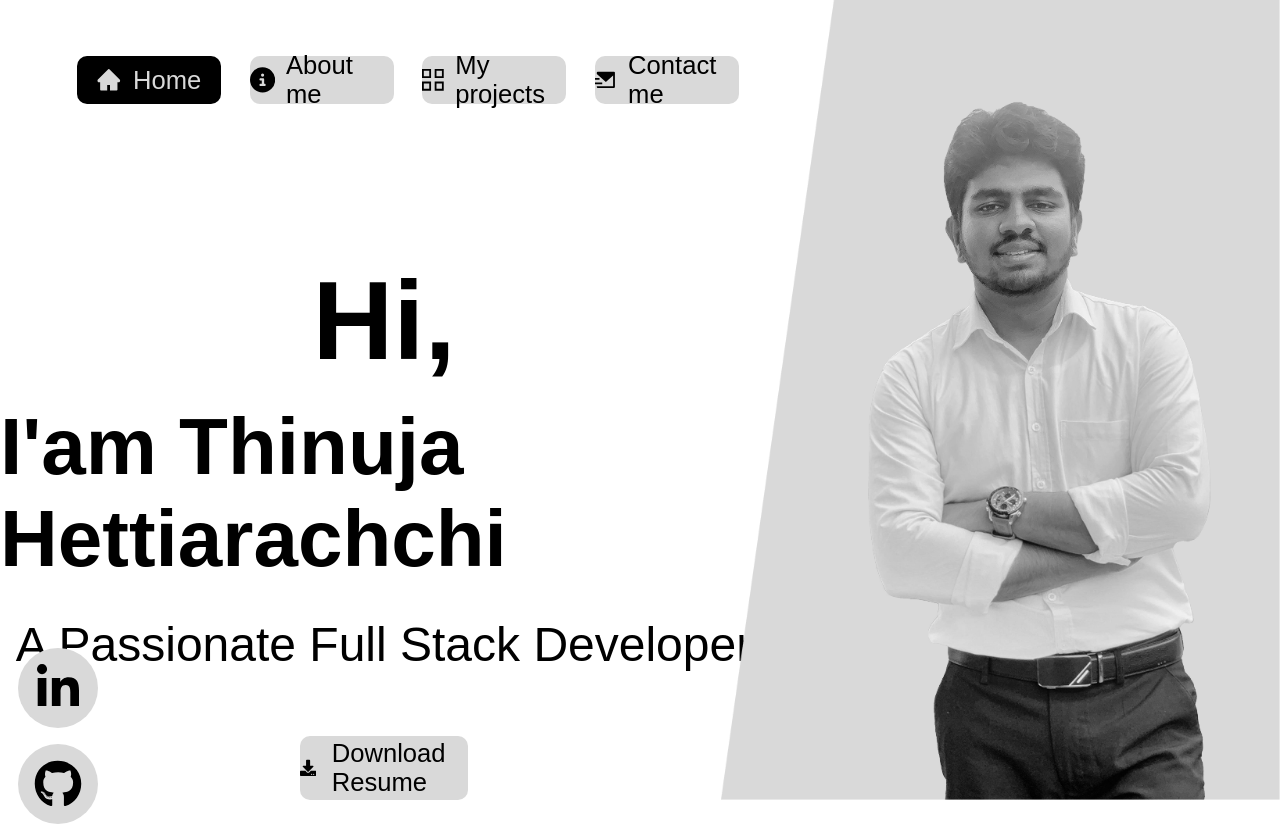
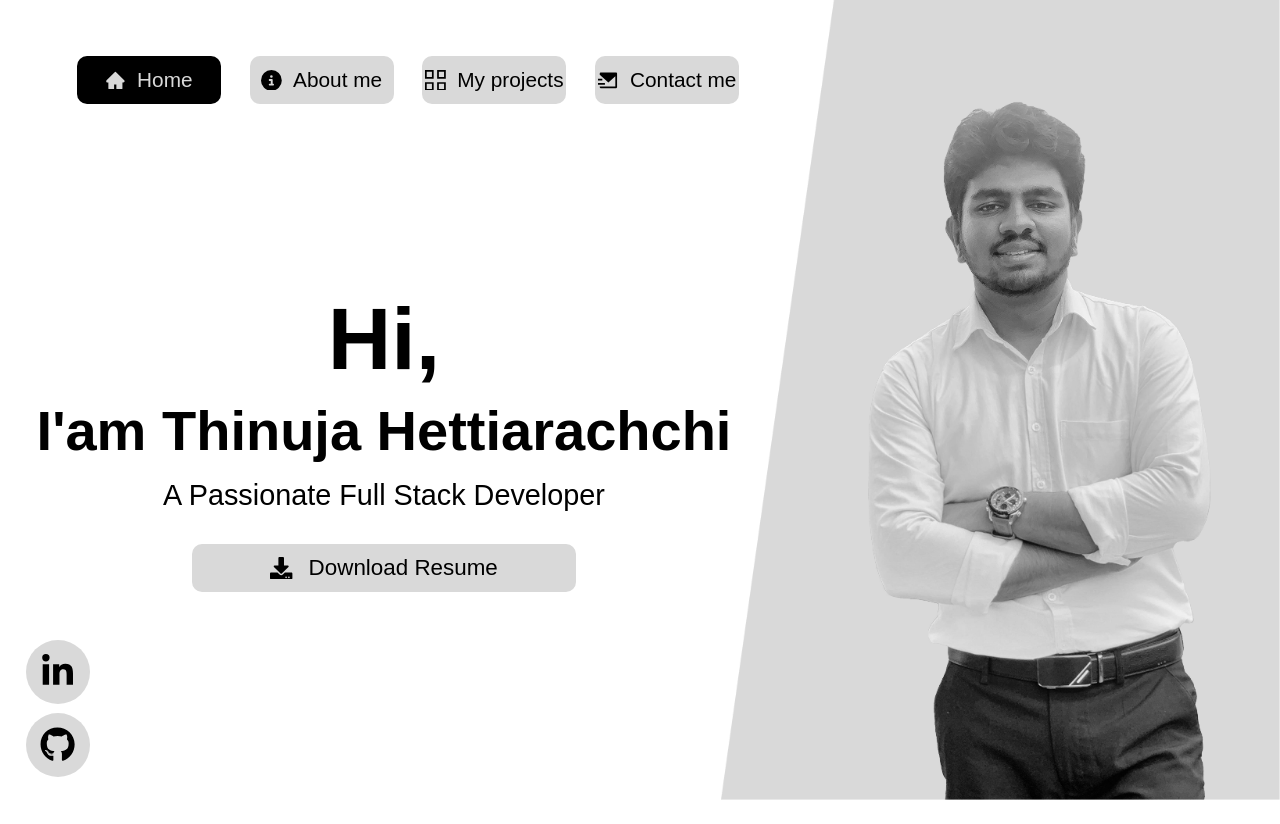
Before and after one commit to Thinuj01/Thinuj01.github.io, a React (Vite) app: page / in a window 1280 px wide. After the commit the page ends 800 px from the top, so only its background shows below. Built offline with nearby package versions, Linux system fonts and the light colour scheme; a web font is replaced by a local one.

Commit message:
mac  responsive updated

```diff
--- a/src/styling/AboutMe.css
+++ b/src/styling/AboutMe.css
@@ -24,6 +24,25 @@
 .aboutMeParagraphMobile{
     display: none;
 }
+@media screen and (max-width: 1280px) {
+    .aboutMeContainer h2 {
+        font-size: 3rem;
+        margin-top: 0.5rem;
+    }
+    .aboutMeContainer p {
+        width: 80%;
+        font-size: 1.4rem;
+        margin-top: 1rem;
+        line-height: 2rem;
+        text-align: justify;
+    }
+    .aboutMeParagraph{
+        display: flex;
+    }
+    .aboutMeParagraphMobile{
+        display: none;
+    }
+}
 @media screen and (max-width: 768px) {
     .aboutMeContainer{
         padding: 0;
--- a/src/styling/FollowMe.css
+++ b/src/styling/FollowMe.css
@@ -28,7 +28,19 @@
 .linkedinContainer:hover{
     transform: scale(1.1);
 }
+@media screen and (max-width: 1280px) {
+    .followMeContainer{
+        flex-direction: column;
+        gap: 0.05rem;
+    }
+    .linkedinContainer{
+        margin-top: 0.5rem;
+        height: 4rem;
+        width: 4rem;
+        font-size: 2.2rem;
+    }
 
+}
 @media screen and (max-width: 768px) {
     .followMeContainer{
         flex-direction: row;
--- a/src/styling/IntroComp.css
+++ b/src/styling/IntroComp.css
@@ -32,7 +32,26 @@
     gap: 0.5rem;
     cursor: pointer;
 }
-
+@media screen and (max-width: 1280px) {
+    .introContainer h1 {
+        font-size: 5.5rem;
+        margin-top: 8rem;
+    }
+    .introContainer h3 {
+        font-size: 3.5rem;
+        margin-top: 0.5rem;
+    }
+    .introContainer p {
+        font-size: 1.8rem;
+        margin-top: 1rem;
+    }
+    .resumeBtn{
+        width: 50%;
+        height: 3rem;
+        font-size: 1.4rem;
+        margin-top: 2rem;
+    }
+}
 @media screen and (max-width: 768px) {
     .introContainer h1 {
         font-size: 3rem;
--- a/src/styling/MyProjectsSection.css
+++ b/src/styling/MyProjectsSection.css
@@ -17,7 +17,6 @@
   display: flex;
   justify-content: center;
   align-items: center;
-
 }
 
 .projectsContainer {
@@ -31,7 +30,6 @@
   touch-action: pan-y;
   cursor: grab;
 }
-
 
 .projectCard {
   width: 300px;
@@ -85,7 +83,69 @@
 .sectionArrowRight:hover {
   background-color: rgba(0, 0, 0, 0.075);
 }
+@media (max-width: 1280px) {
+  .myProjectsContainer {
+    margin-top: 0.1rem;
+    padding-left: 0;
+  }
 
+  .projectContent {
+    margin-top: 0.1rem;
+    flex-direction: row;
+  }
+  .myProjectsContainer h2 {
+    font-size: 2rem;
+    margin-top: 1rem;
+  }
+  .projectContent {
+    margin-top: 4rem;
+    width: 90%;
+  }
+
+  .projectsContainer {
+    height: 50vh;
+    display: flex;
+    justify-content: center;
+    align-items: center;
+    width: 100%;
+    overflow: hidden;
+    gap: 15px;
+    touch-action: pan-y;
+    cursor: grab;
+  }
+
+  .projectCard {
+    width: 200px;
+    height: 360px;
+    margin: 0 -5px;
+    display: flex;
+    justify-content: center;
+    align-items: center;
+  }
+  .focused {
+    transform: scale(1.1);
+    filter: none;
+    z-index: 3;
+  }
+
+  .leftBlurred {
+    transform: rotateY(20deg) scale(0.9);
+    filter: blur(2px);
+    z-index: 2;
+  }
+
+  .rightBlurred {
+    transform: rotateY(-20deg) scale(0.9);
+    filter: blur(2px);
+    z-index: 2;
+  }
+  .hiddenCard {
+    opacity: 0;
+    transform: scale(0.8);
+    pointer-events: none;
+    z-index: 1;
+  }
+}
 @media (max-width: 768px) {
   .myProjectsContainer {
     margin-top: 0.1rem;
--- a/src/styling/NavLinkComp.css
+++ b/src/styling/NavLinkComp.css
@@ -31,6 +31,13 @@
 .textNameHide{
     display: flex;
 }
+@media screen and (max-width: 1280px) {
+    .NavLinkCompContanier{
+        height: 3rem;
+        font-size: 1.3rem;
+
+    }
+}
 @media screen and (max-width: 768px) {
     .NavLinkCompContanier{
         height: 3rem;
--- a/src/styling/ProjectCard.css
+++ b/src/styling/ProjectCard.css
@@ -62,7 +62,25 @@
 .gitBtn:hover{
     color: rgb(255, 153, 0);
 }
+@media (max-width: 1280px) {
+  .projectCardInner {
+    font-size: 1.2rem;
+    border-radius: 20px;
+    padding: 1rem;
+  }
+  .projectCardInner h3 {
+    font-size: 1.2rem;
+    margin-top: 1.5rem;
+  }
 
+  .projectCardInner p {
+    font-size: 0.8rem;
+    margin-top: 1.5rem;
+  }
+  .gitProject{
+    margin-top: 0.5rem;
+  }
+}
 @media (max-width: 768px) {
   .projectCardInner {
     font-size: 1rem;
```
Also changed, not shown: 8 other files (tests, documents, lock files or other folders). Lines whose indentation alone changed are shown as unchanged.
